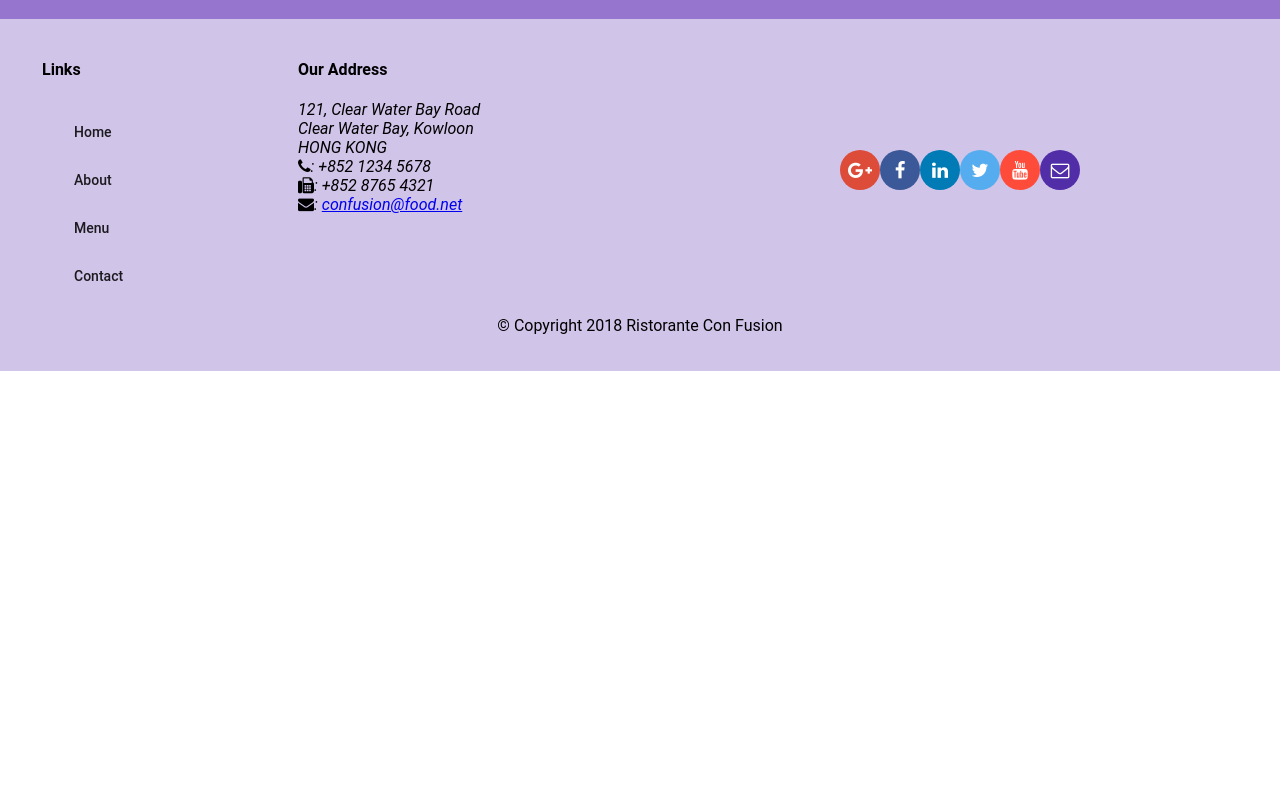
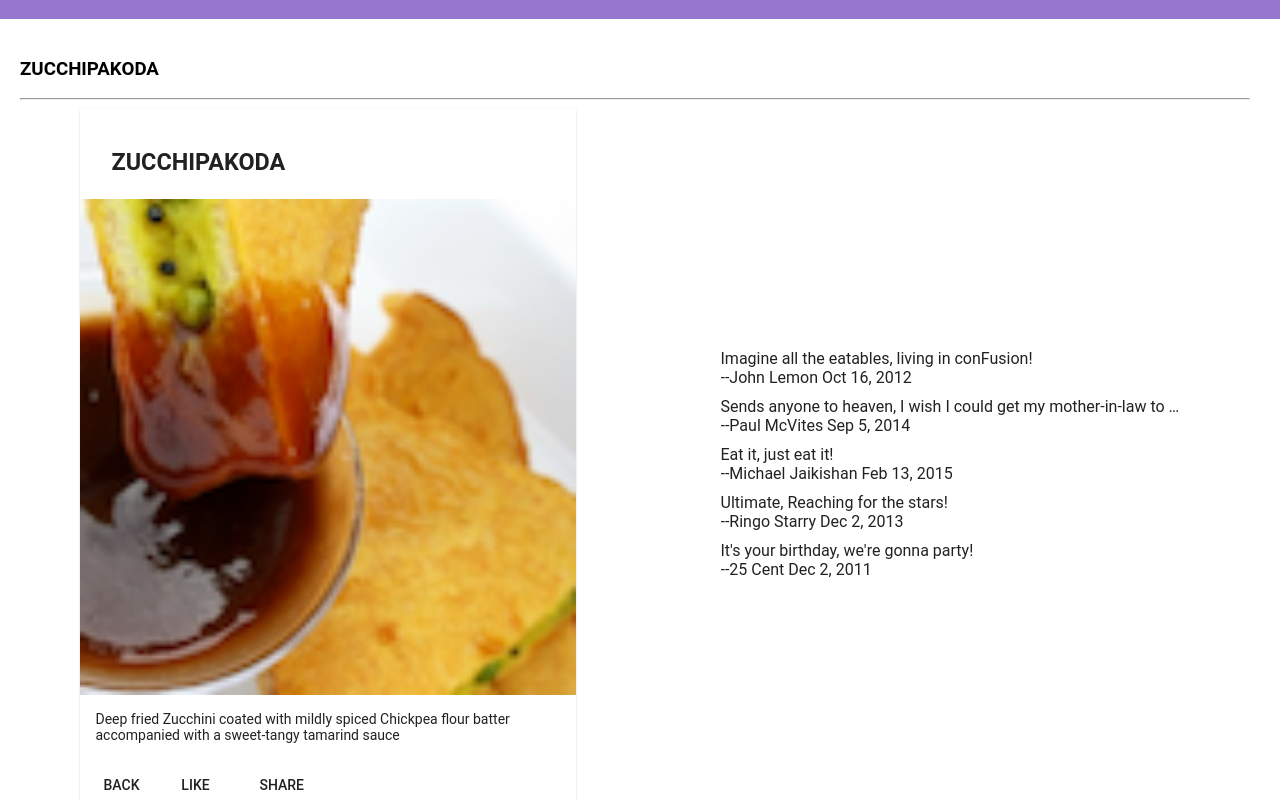
Before and after one commit to fgalan/angular-tutorial, an Angular app: page /dishdetail/1 in a window 1280 px wide. Before the commit this address led to /. Shown: the part 320-1120 px from the top of the page. Before the commit the page ends 800 px from the top, so only its background shows below. Built offline with nearby package versions, Linux system fonts and the light colour scheme.

Commit message:
Week 2 - Ex 6: Single Page Applications Part 2

```diff
--- a/src/app/app-routing/routes.ts
+++ b/src/app/app-routing/routes.ts
@@ -10,5 +10,6 @@ export const routes: Routes = [
   { path: 'home',  component: HomeComponent },
   { path: 'menu',     component: MenuComponent },
   { path: 'contactus',     component: ContactComponent },
+  { path: 'dishdetail/:id', component: DishdetailComponent },
   { path: '', redirectTo: '/home', pathMatch: 'full' }
 ];
--- a/src/app/dishdetail/dishdetail.component.html
+++ b/src/app/dishdetail/dishdetail.component.html
@@ -1,10 +1,17 @@
 <div class="container"
-    fxLayout="row"
+    fxLayout="row wrap"
     fxLayout.sm="column"
     fxLayout.xs="column"
     fxLayoutAlign.gt-md="space-around center"
     fxLayoutGap="10px"
     fxLayoutGap.xs="0">
+
+  <div fxFlex="100">
+    <div>
+      <h3>{{dish.name | uppercase}}</h3>
+      <hr>
+    </div>
+  </div>
 
   <div fxFlex="40" *ngIf="dish">
     <mat-card>
@@ -19,6 +26,7 @@
         </p>
       </mat-card-content>
       <mat-card-actions>
+        <button mat-button (click)="goBack()">BACK</button>
         <button mat-button>LIKE</button>
         <button mat-button>SHARE</button>
       </mat-card-actions>
--- a/src/app/dishdetail/dishdetail.component.ts
+++ b/src/app/dishdetail/dishdetail.component.ts
@@ -1,5 +1,9 @@
 import { Component, OnInit, Input } from '@angular/core';
+import { Params, ActivatedRoute } from '@angular/router';
+import { Location } from '@angular/common';
+
 import { Dish } from '../shared/dish';
+import { DishService } from '../services/dish.service';
 
 @Component({
   selector: 'app-dishdetail',
@@ -8,12 +12,19 @@ import { Dish } from '../shared/dish';
 })
 export class DishdetailComponent implements OnInit {
 
-  @Input()
   dish: Dish;
 
-  constructor() { }
+  constructor(private dishservice: DishService,
+    private route: ActivatedRoute,
+    private location: Location) { }
 
   ngOnInit() {
+    const id = this.route.snapshot.params['id'];
+    this.dish = this.dishservice.getDish(id);
+  }
+
+  goBack(): void {
+    this.location.back();
   }
 
 }
--- a/src/app/footer/footer.component.html
+++ b/src/app/footer/footer.component.html
@@ -9,10 +9,10 @@
       <div fxFlex="40" fxFlexOffset="20px">
         <h4>Links</h4>
         <mat-list>
-          <mat-list-item><a mat-button>Home</a></mat-list-item>
+          <mat-list-item><a mat-button routerLink='/home'>Home</a></mat-list-item>
           <mat-list-item><a mat-button>About</a></mat-list-item>
-          <mat-list-item><a mat-button>Menu</a></mat-list-item>
-          <mat-list-item><a mat-button>Contact</a></mat-list-item>
+          <mat-list-item><a mat-button routerLink='/menu'>Menu</a></mat-list-item>
+          <mat-list-item><a mat-button routerLink='/contactus'>Contact</a></mat-list-item>
         </mat-list>
       </div>
       <div fxFlex="55">
--- a/src/app/menu/menu.component.html
+++ b/src/app/menu/menu.component.html
@@ -11,7 +11,7 @@
 
   <div fxFlex>
     <mat-grid-list cols="2" rowHeight="200px">
-      <mat-grid-tile *ngFor="let dish of dishes" (click)="onSelect(dish)">
+      <mat-grid-tile *ngFor="let dish of dishes" [routerLink]="['/dishdetail', dish.id]">
         <img height="200px" src={{dish.image}} alt={{dish.name}}>
         <mat-grid-tile-footer>
           <h1>{{dish.name | uppercase}}</h1>
@@ -20,8 +20,4 @@
     </mat-grid-list>
   </div>
 
-  <div fxFlex *ngIf="selectedDish">
-    <app-dishdetail [dish]="selectedDish"></app-dishdetail>
-  </div>
-
 </div>
```
